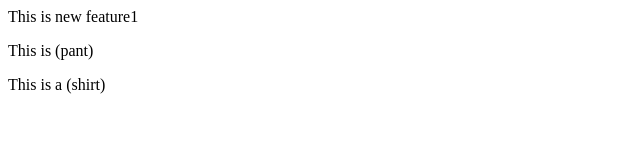
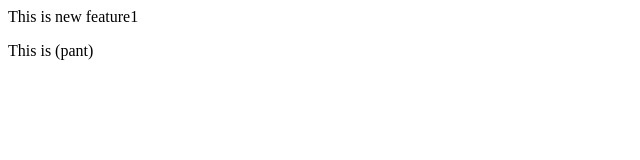
Before and after one commit to CharanReddy-Builds/localrepo, a plain HTML site: page index.html in a window 1280 px wide. Shown: the whole page, without its empty margins (0-640 px from the left). Drawn offline with Linux system fonts and the light colour scheme.

Commit message:
back to both added

```diff
--- a/index.html
+++ b/index.html
@@ -1,3 +1,2 @@
 <p>This is new feature1</p>
 <p>This is (pant)</p>
-<p>This is a (shirt)</p>
```
